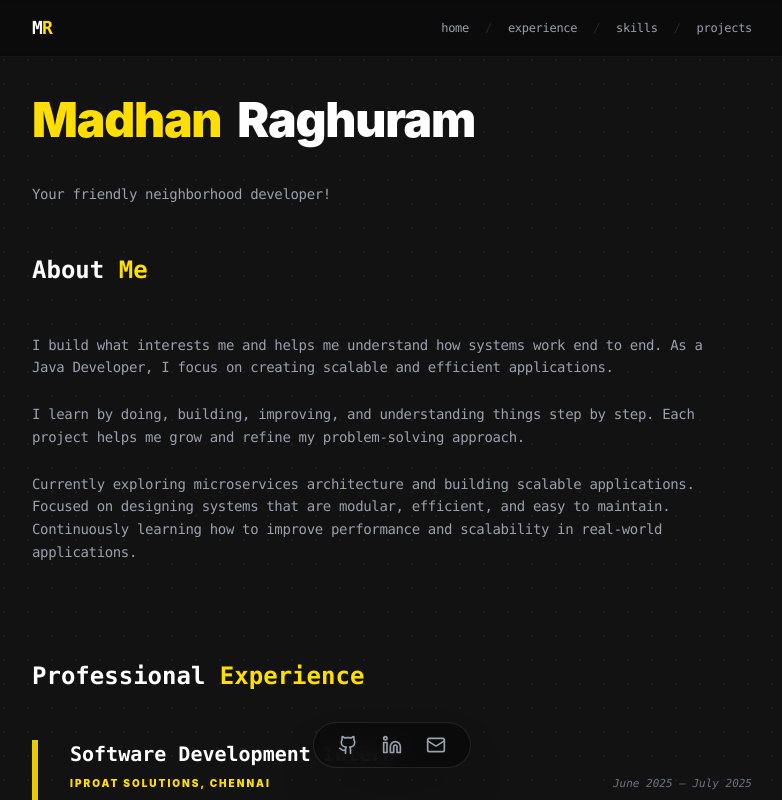
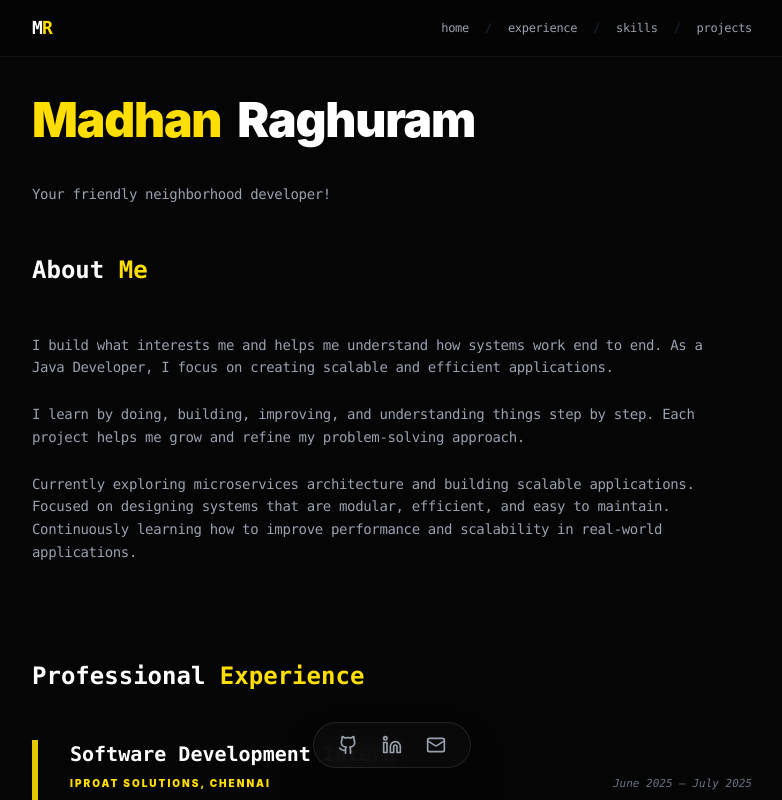
Before and after one commit to madhanishere/My-Portfolio, a React (Vite) app: page / in a window 1280 px wide. Shown: the top 800 px of the page, without its empty margins (248-1030 px from the left). Built offline with nearby package versions, Linux system fonts and the light colour scheme.

Commit message:
Initial commit

```diff
--- a/src/App.jsx
+++ b/src/App.jsx
@@ -12,20 +12,21 @@ import Marquee from './components/Marquee';
 
 function App() {
   return (
-    <div className="flex flex-col gap-10 pb-32">
+    /* Added bg-[#050505] and min-h-screen to ensure visibility */
+    <div className="flex flex-col gap-10 pb-32 bg-[#050505] min-h-screen">
       <main>
         <Navbar />
         <Hero />
         <Experience />
         <Skills />
-                <Education />
+        <Education />
 
         <Dock />
         <ProjectGrid />
-                <GithubChart />
+        <GithubChart />
 
         <ExtraCurricular />
-                <Marquee />
+        <Marquee />
 
         <Footer />
 
--- a/vite.config.js
+++ b/vite.config.js
@@ -5,7 +5,7 @@ import tailwindcss from '@tailwindcss/vite'
 export default defineConfig({
   plugins: [
     react(),
-    tailwindcss(), // Add this here
+    tailwindcss(),
   ],
-  base: "/My-Portfolio/", // Matches your GitHub repo
+  base: "/My-Portfolio/",
 })
```
